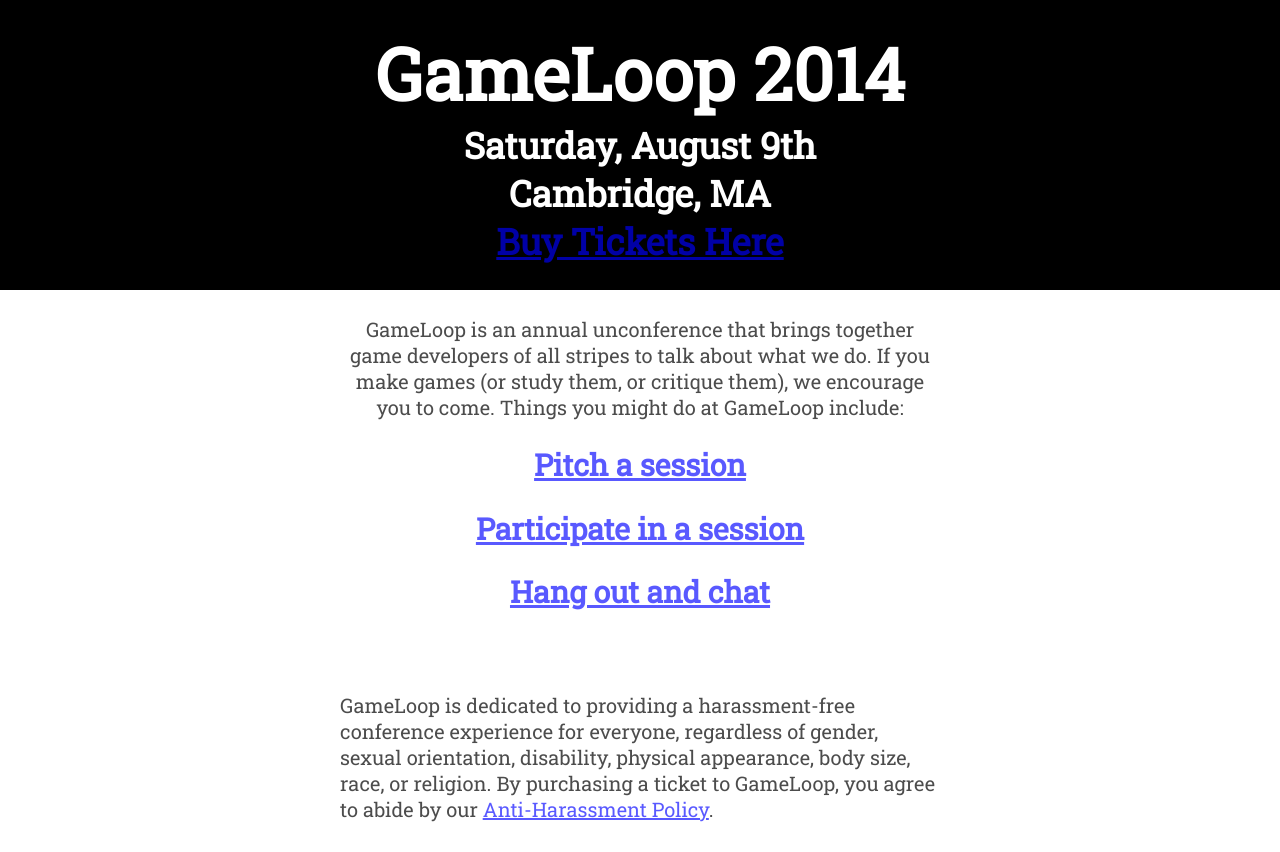
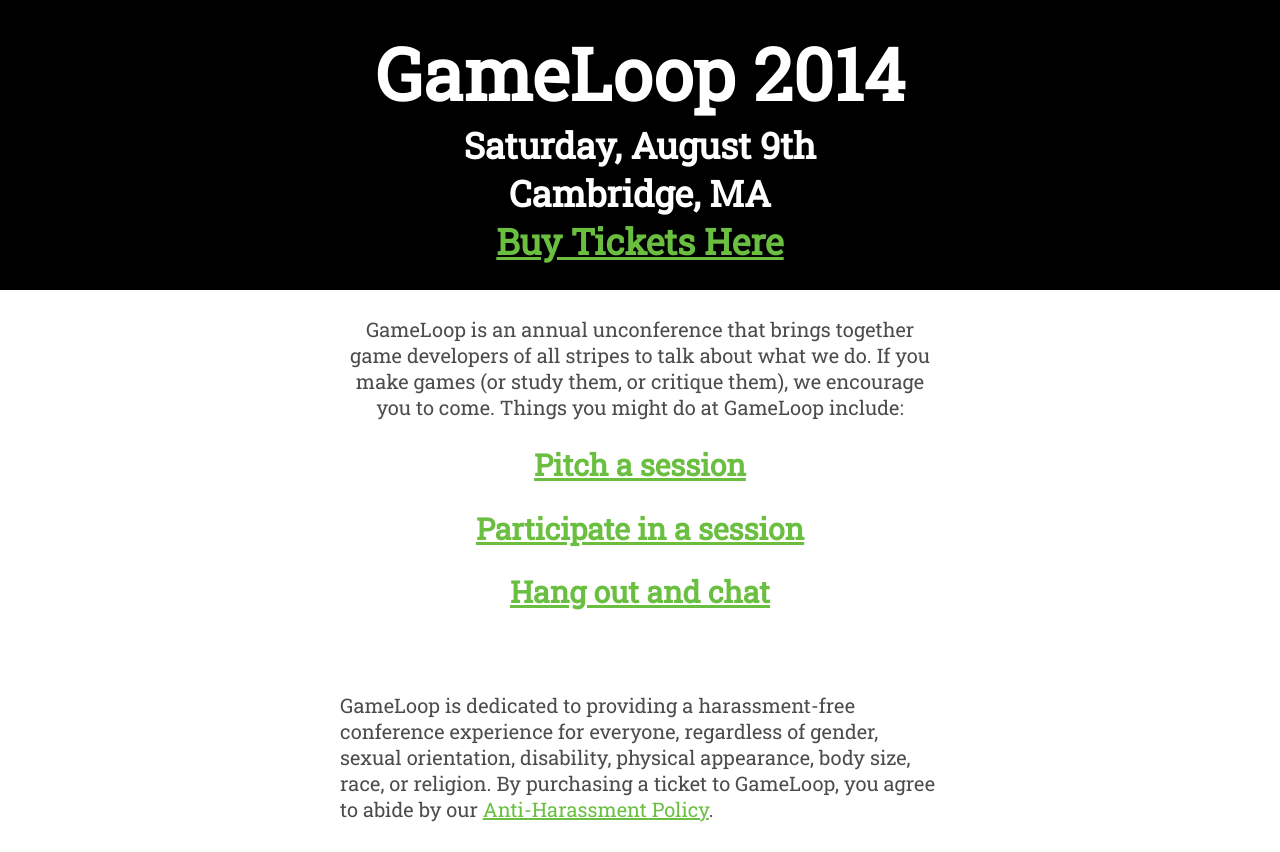
Before and after one commit to dariusk/gameloop, a website: page index.html in a window 1280 px wide. Drawn offline with nearby package versions, Linux system fonts and the light colour scheme.

Commit message:
link color change

```diff
--- a/css/style.css
+++ b/css/style.css
@@ -16,7 +16,7 @@
   font-size: 36px;
 }
 a {
-  color: rgba(0,0,255,0.65);
+  color: hsl(100, 50%, 50%);
 }
 li {
   margin-bottom: 10px;
```
